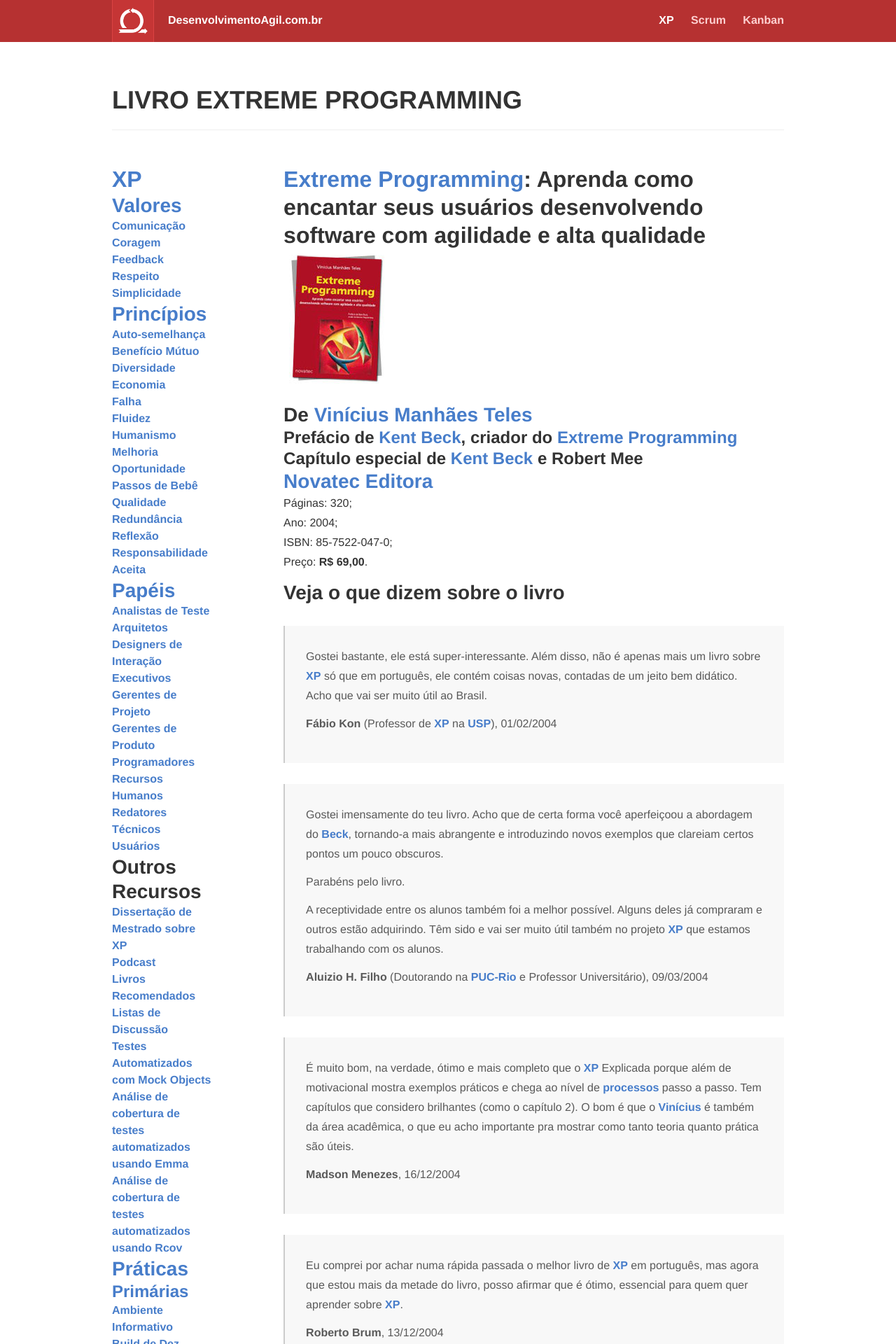
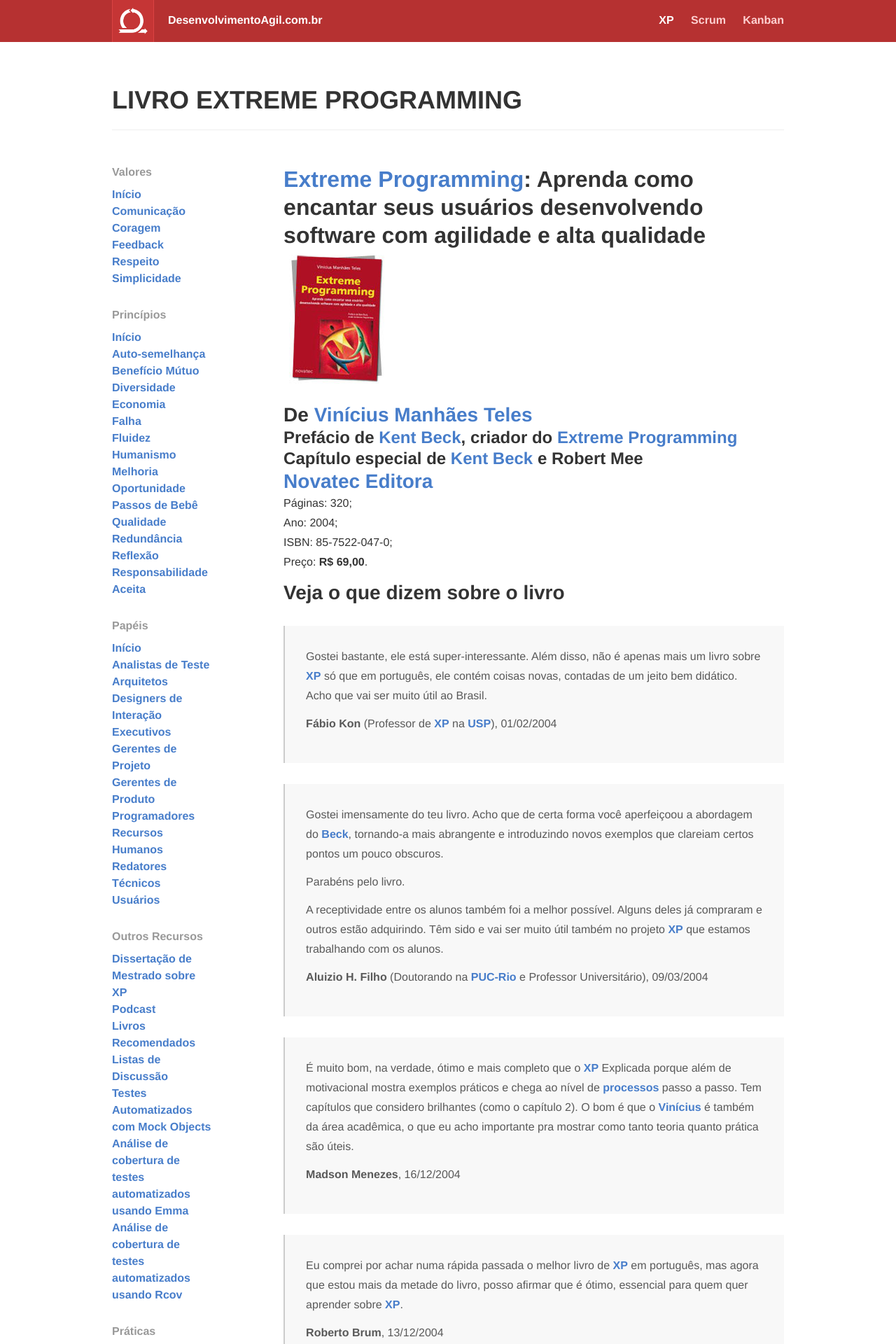
Before and after one commit to desenvolvimentoagilcombr/desenvolvimentoagilcombr.github.com, a Jekyll site: the page built from livroxp.html, in a window 1280 px wide. Shown: the top 1920 px of the page at 70% size. Built offline with Jekyll 4.4.1, drawn with Linux system fonts in a browser that asks for light colours; Markdown is read by kramdown in place of the engine named in the settings.

Commit message:
Styled content nav

```diff
--- a/_includes/content_table_xp.html
+++ b/_includes/content_table_xp.html
@@ -1,12 +1,11 @@
-<div id="content-table">
 <div class="center">
-    <h2><a href="/xp" title="XP">XP</a></h2>
 
   <nav id="content-navigation">
 
     <div class="topic">
-        <h3><a href="/xp/valores">Valores</a></h3>
+      <h4>Valores</h4>
       <ul>
+        <li><a href="/xp/valores/">Início</a></li>
         <li><a href="/xp/valores/comunicacao">Comunicação</a></li>
         <li><a href="/xp/valores/coragem">Coragem</a></li>
         <li><a href="/xp/valores/feedback">Feedback</a></li>
@@ -16,8 +15,9 @@
     </div>
 
     <div class="topic">
-        <h3><a href="/xp/principios">Princípios</a></h3>
+      <h4>Princípios</h4>
       <ul>
+        <li><a href="/xp/principios/">Início</a></li>
         <li><a href="/xp/principios/auto_semelhanca">Auto-semelhança</a></li>
         <li><a href="/xp/principios/beneficio_mutuo">Benefício Mútuo</a></li>
         <li><a href="/xp/principios/diversidade">Diversidade</a></li>
@@ -36,8 +36,9 @@
     </div>
 
     <div class="topic">
-        <h3><a href="/xp/papeis">Papéis</a></h3>
+      <h4>Papéis</h4>
       <ul>
+        <li><a href="/xp/papeis/">Início</a></li>
         <li><a href="/xp/papeis/analistas_teste">Analistas de Teste</a></li>
         <li><a href="/xp/papeis/arquitetos">Arquitetos</a></li>
         <li><a href="/xp/papeis/designers_interacao">Designers de Interação</a></li>
@@ -52,7 +53,7 @@
     </div>
 
     <div class="topic">
-        <h3>Outros Recursos</h3>
+      <h4>Outros Recursos</h4>
       <ul>
         <li><a href="/xp/dissertacaoXP.pdf" target="_blank">Dissertação de Mestrado sobre XP</a></li>
         <li><a href="http://improveit.com.br/podcast">Podcast</a></li>
@@ -65,8 +66,9 @@
     </div>
 
     <div class="topic">
-        <h3><a href="/xp/praticas">Práticas</a></h3>
+      <h4>Práticas</h4>
       <ul>
+        <li><a href="/xp/praticas/">Início</a></li>
         <li><h4><a href="/xp/praticas#primarias">Primárias</a></h4></li>
         <li><a href="/xp/praticas/ambiente_informativo">Ambiente Informativo</a></li>
         <li><a href="/xp/praticas/build_dez">Build de Dez Minutos</a></li>
@@ -83,7 +85,7 @@
         <li><a href="/xp/praticas/trabalho_energizado">Trabalho Energizado</a></li>
       </ul>
       <ul>
-          <li><h4><a href="/xp/praticas#corolarias">Corolárias</a></h4></li>
+        <li><h5><a href="/xp/praticas#corolarias">Corolárias</a></h5></li>
         <li><a href="/xp/praticas/raiz_problema">Análise da Raiz do Problema</a></li>
         <li><a href="/xp/praticas/codigo_unificado">Base de Código Unificada</a></li>
         <li><a href="/xp/praticas/codigo_coletivo">Código Coletivo</a></li>
@@ -96,8 +98,8 @@
         <li><a href="/xp/praticas/implantacao_incremental">Implantação Incremental</a></li>
         <li><a href="/xp/praticas/pagar_por_uso">Pagar Por Uso</a></li>
       </ul>
-        <ul class="last">
-          <li><h4>Outras</h4></li>
+      <ul>
+        <li><h5>Outras</h5></li>
         <li><a href="/xp/praticas/reuniao_pe">Reunião em Pé</a></li>
         <li><a href="/xp/praticas/refatoracao">Refatoração</a></li>
         <li><a href="/xp/praticas/metafora">Metáfora</a></li>
@@ -106,4 +108,3 @@
 
   </nav>
 </div>
-</div>
--- a/_sass/internals/_aside.scss
+++ b/_sass/internals/_aside.scss
@@ -1,4 +1,19 @@
 #content-sidebar {
   @include span-columns(2 of 12);
-  margin-bottom: 60px;
+  margin-bottom: 40px;
+
+  h4 {
+    font-size: $font-medium;
+    color: $medium-gray;
+    cursor: pointer;
+    margin-bottom: 10px;
+
+    &:hover {
+      opacity: .8;
+    }
+  }
+
+  .topic ul {
+    margin-bottom: $gutter;
+  }
 }
```
Lines whose indentation alone changed are shown as unchanged.
